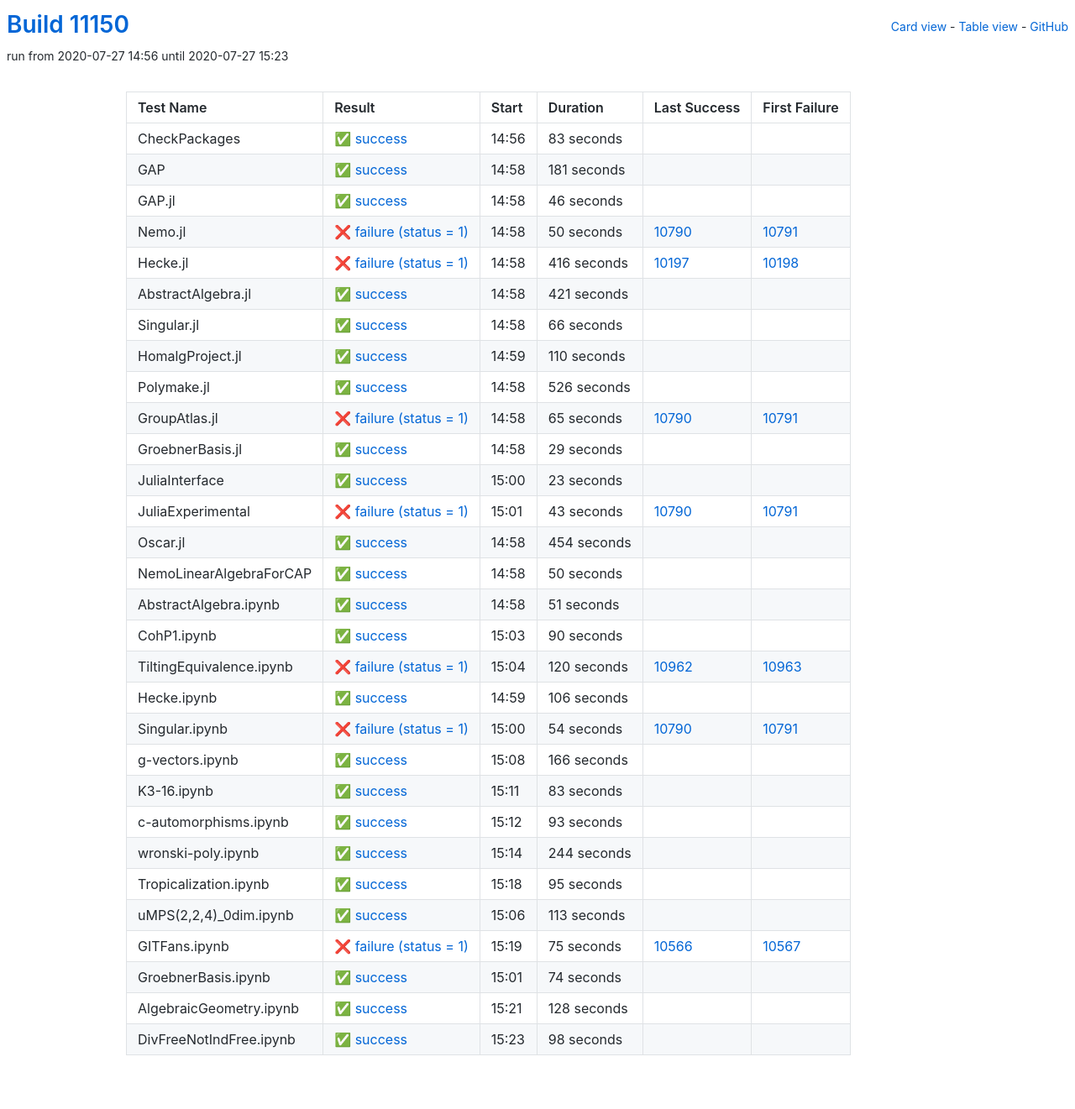
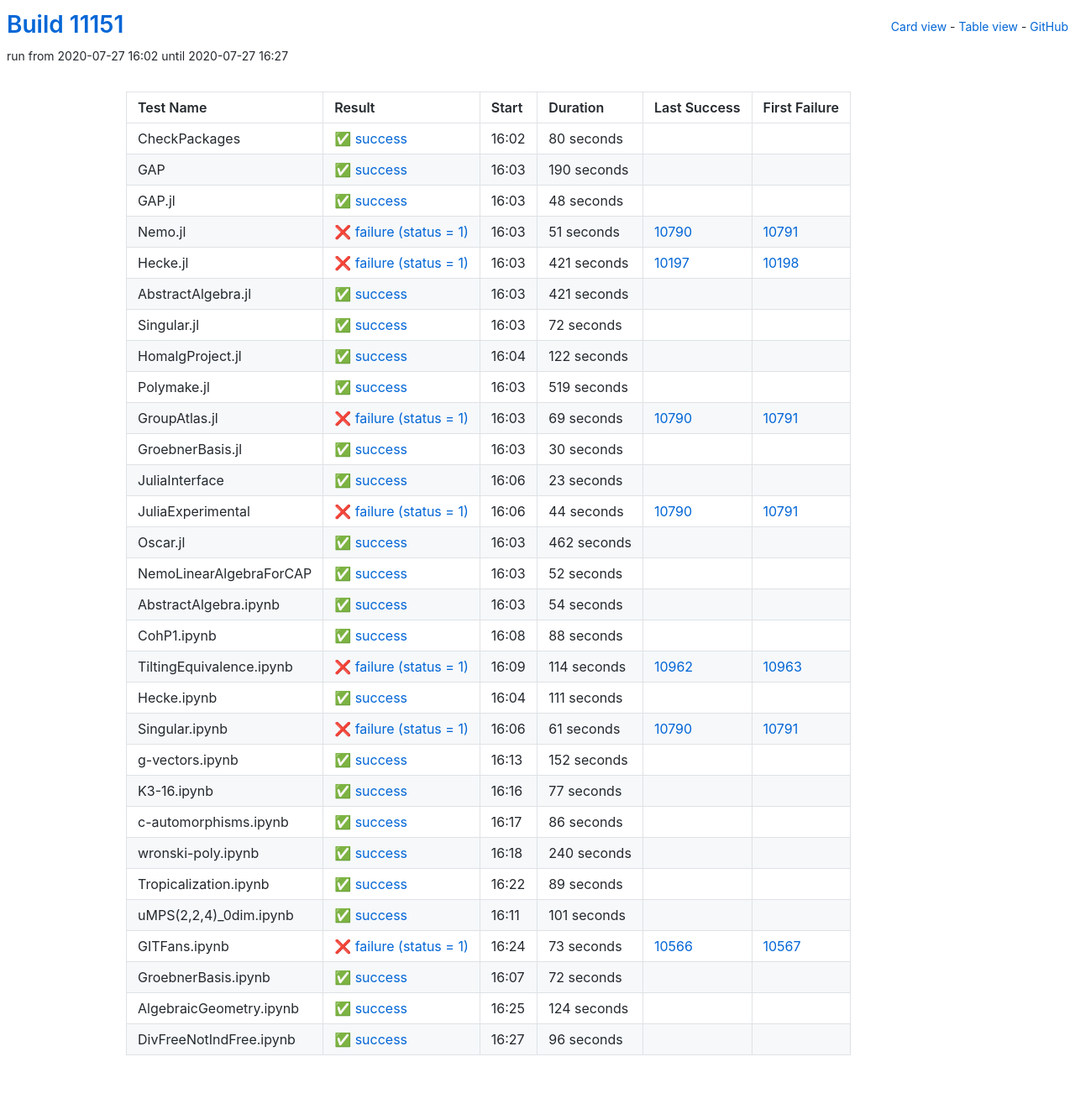
Before and after one commit to oscar-system/oscar-ci-status, a Jekyll site: the page built from table.html, in a window 1280 px wide. Shown: the whole page at 84% size. Built offline with Jekyll 4.4.1, drawn with Linux system fonts in a browser that asks for light colours.

Commit message:
Build #11151

```diff
--- a/_data/ci.yml
+++ b/_data/ci.yml
@@ -1,6 +1,6 @@
 ---
-build: 11150
-build_url: https://oscarci.mathematik.uni-kl.de/job/oscar/11150/
+build: 11151
+build_url: https://oscarci.mathematik.uni-kl.de/job/oscar/11151/
 job: oscar
 organization: oscar-system
 repo: oscar-ci-status
@@ -8,68 +8,68 @@
 tests:
 - name: CheckPackages
   id: checkpackages
-  log: https://oscarci.mathematik.uni-kl.de/job/oscar/11150/artifact/logs/build-11150/CheckPackages.log
-  start: 2020-07-27 14:56
+  log: https://oscarci.mathematik.uni-kl.de/job/oscar/11151/artifact/logs/build-11151/CheckPackages.log
+  start: 2020-07-27 16:02
   success: true
   exitcode: 0
   status: success
-  duration: 83
+  duration: 80
   last_success: false
   last_success_url:
   first_failure: false
   first_failure_url:
 - name: GAP
   id: gap
-  log: https://oscarci.mathematik.uni-kl.de/job/oscar/11150/artifact/logs/build-11150/GAP.log
-  start: 2020-07-27 14:58
+  log: https://oscarci.mathematik.uni-kl.de/job/oscar/11151/artifact/logs/build-11151/GAP.log
+  start: 2020-07-27 16:03
   success: true
   exitcode: 0
   status: success
-  duration: 181
+  duration: 190
   last_success: false
   last_success_url:
   first_failure: false
   first_failure_url:
 - name: GAP.jl
   id: gap-jl
-  log: https://oscarci.mathematik.uni-kl.de/job/oscar/11150/artifact/logs/build-11150/GAP.jl.log
-  start: 2020-07-27 14:58
+  log: https://oscarci.mathematik.uni-kl.de/job/oscar/11151/artifact/logs/build-11151/GAP.jl.log
+  start: 2020-07-27 16:03
   success: true
   exitcode: 0
   status: success
-  duration: 46
+  duration: 48
   last_success: false
   last_success_url:
   first_failure: false
   first_failure_url:
 - name: Nemo.jl
   id: nemo-jl
-  log: https://oscarci.mathematik.uni-kl.de/job/oscar/11150/artifact/logs/build-11150/Nemo.jl.log
-  start: 2020-07-27 14:58
+  log: https://oscarci.mathematik.uni-kl.de/job/oscar/11151/artifact/logs/build-11151/Nemo.jl.log
+  start: 2020-07-27 16:03
   success: false
   exitcode: 1
   status: failure
-  duration: 50
+  duration: 51
   last_success: 10790
   last_success_url: https://oscarci.mathematik.uni-kl.de/job/oscar/10790/
   first_failure: 10791
   first_failure_url: https://oscarci.mathematik.uni-kl.de/job/oscar/10791/
 - name: Hecke.jl
   id: hecke-jl
-  log: https://oscarci.mathematik.uni-kl.de/job/oscar/11150/artifact/logs/build-11150/Hecke.jl.log
-  start: 2020-07-27 14:58
+  log: https://oscarci.mathematik.uni-kl.de/job/oscar/11151/artifact/logs/build-11151/Hecke.jl.log
+  start: 2020-07-27 16:03
   success: false
   exitcode: 1
   status: failure
-  duration: 416
+  duration: 421
   last_success: 10197
   last_success_url: https://oscarci.mathematik.uni-kl.de/job/oscar/10197/
   first_failure: 10198
   first_failure_url: https://oscarci.mathematik.uni-kl.de/job/oscar/10198/
 - name: AbstractAlgebra.jl
   id: abstractalgebra-jl
-  log: https://oscarci.mathematik.uni-kl.de/job/oscar/11150/artifact/logs/build-11150/AbstractAlgebra.jl.log
-  start: 2020-07-27 14:58
+  log: https://oscarci.mathematik.uni-kl.de/job/oscar/11151/artifact/logs/build-11151/AbstractAlgebra.jl.log
+  start: 2020-07-27 16:03
   success: true
   exitcode: 0
   status: success
@@ -80,68 +80,68 @@
   first_failure_url:
 - name: Singular.jl
   id: singular-jl
-  log: https://oscarci.mathematik.uni-kl.de/job/oscar/11150/artifact/logs/build-11150/Singular.jl.log
-  start: 2020-07-27 14:58
+  log: https://oscarci.mathematik.uni-kl.de/job/oscar/11151/artifact/logs/build-11151/Singular.jl.log
+  start: 2020-07-27 16:03
   success: true
   exitcode: 0
   status: success
-  duration: 66
+  duration: 72
   last_success: false
   last_success_url:
   first_failure: false
   first_failure_url:
 - name: HomalgProject.jl
   id: homalgproject-jl
-  log: https://oscarci.mathematik.uni-kl.de/job/oscar/11150/artifact/logs/build-11150/HomalgProject.jl.log
-  start: 2020-07-27 14:59
+  log: https://oscarci.mathematik.uni-kl.de/job/oscar/11151/artifact/logs/build-11151/HomalgProject.jl.log
+  start: 2020-07-27 16:04
   success: true
   exitcode: 0
   status: success
-  duration: 110
+  duration: 122
   last_success: false
   last_success_url:
   first_failure: false
   first_failure_url:
 - name: Polymake.jl
   id: polymake-jl
-  log: https://oscarci.mathematik.uni-kl.de/job/oscar/11150/artifact/logs/build-11150/Polymake.jl.log
-  start: 2020-07-27 14:58
+  log: https://oscarci.mathematik.uni-kl.de/job/oscar/11151/artifact/logs/build-11151/Polymake.jl.log
+  start: 2020-07-27 16:03
   success: true
   exitcode: 0
   status: success
-  duration: 526
+  duration: 519
   last_success: false
   last_success_url:
   first_failure: false
   first_failure_url:
 - name: GroupAtlas.jl
   id: groupatlas-jl
-  log: https://oscarci.mathematik.uni-kl.de/job/oscar/11150/artifact/logs/build-11150/GroupAtlas.jl.log
-  start: 2020-07-27 14:58
+  log: https://oscarci.mathematik.uni-kl.de/job/oscar/11151/artifact/logs/build-11151/GroupAtlas.jl.log
+  start: 2020-07-27 16:03
   success: false
   exitcode: 1
   status: failure
-  duration: 65
+  duration: 69
   last_success: 10790
   last_success_url: https://oscarci.mathematik.uni-kl.de/job/oscar/10790/
   first_failure: 10791
   first_failure_url: https://oscarci.mathematik.uni-kl.de/job/oscar/10791/
 - name: GroebnerBasis.jl
   id: groebnerbasis-jl
-  log: https://oscarci.mathematik.uni-kl.de/job/oscar/11150/artifact/logs/build-11150/GroebnerBasis.jl.log
-  start: 2020-07-27 14:58
+  log: https://oscarci.mathematik.uni-kl.de/job/oscar/11151/artifact/logs/build-11151/GroebnerBasis.jl.log
+  start: 2020-07-27 16:03
   success: true
   exitcode: 0
   status: success
-  duration: 29
+  duration: 30
   last_success: false
   last_success_url:
   first_failure: false
   first_failure_url:
 - name: JuliaInterface
   id: juliainterface
-  log: https://oscarci.mathematik.uni-kl.de/job/oscar/11150/artifact/logs/build-11150/JuliaInterface.log
-  start: 2020-07-27 15:00
+  log: https://oscarci.mathematik.uni-kl.de/job/oscar/11151/artifact/logs/build-11151/JuliaInterface.log
+  start: 2020-07-27 16:06
   success: true
   exitcode: 0
   status: success
@@ -152,216 +152,216 @@
   first_failure_url:
 - name: JuliaExperimental
   id: juliaexperimental
-  log: https://oscarci.mathematik.uni-kl.de/job/oscar/11150/artifact/logs/build-11150/JuliaExperimental.log
-  start: 2020-07-27 15:01
+  log: https://oscarci.mathematik.uni-kl.de/job/oscar/11151/artifact/logs/build-11151/JuliaExperimental.log
+  start: 2020-07-27 16:06
   success: false
   exitcode: 1
   status: failure
-  duration: 43
+  duration: 44
   last_success: 10790
   last_success_url: https://oscarci.mathematik.uni-kl.de/job/oscar/10790/
   first_failure: 10791
   first_failure_url: https://oscarci.mathematik.uni-kl.de/job/oscar/10791/
 - name: Oscar.jl
   id: oscar-jl
-  log: https://oscarci.mathematik.uni-kl.de/job/oscar/11150/artifact/logs/build-11150/Oscar.jl.log
-  start: 2020-07-27 14:58
+  log: https://oscarci.mathematik.uni-kl.de/job/oscar/11151/artifact/logs/build-11151/Oscar.jl.log
+  start: 2020-07-27 16:03
   success: true
   exitcode: 0
   status: success
-  duration: 454
+  duration: 462
   last_success: false
   last_success_url:
   first_failure: false
   first_failure_url:
 - name: NemoLinearAlgebraForCAP
   id: nemolinearalgebraforcap
-  log: https://oscarci.mathematik.uni-kl.de/job/oscar/11150/artifact/logs/build-11150/NemoLinearAlgebraForCAP.log
-  start: 2020-07-27 14:58
+  log: https://oscarci.mathematik.uni-kl.de/job/oscar/11151/artifact/logs/build-11151/NemoLinearAlgebraForCAP.log
+  start: 2020-07-27 16:03
   success: true
   exitcode: 0
   status: success
-  duration: 50
+  duration: 52
   last_success: false
   last_success_url:
   first_failure: false
   first_failure_url:
 - name: AbstractAlgebra.ipynb
   id: abstractalgebra-ipynb
-  log: https://oscarci.mathematik.uni-kl.de/job/oscar/11150/artifact/logs/build-11150/AbstractAlgebra.ipynb.log
-  start: 2020-07-27 14:58
+  log: https://oscarci.mathematik.uni-kl.de/job/oscar/11151/artifact/logs/build-11151/AbstractAlgebra.ipynb.log
+  start: 2020-07-27 16:03
   success: true
   exitcode: 0
   status: success
-  duration: 51
+  duration: 54
   last_success: false
   last_success_url:
   first_failure: false
   first_failure_url:
 - name: CohP1.ipynb
   id: cohp1-ipynb
-  log: https://oscarci.mathematik.uni-kl.de/job/oscar/11150/artifact/logs/build-11150/CohP1.ipynb.log
-  start: 2020-07-27 15:03
+  log: https://oscarci.mathematik.uni-kl.de/job/oscar/11151/artifact/logs/build-11151/CohP1.ipynb.log
+  start: 2020-07-27 16:08
   success: true
   exitcode: 0
   status: success
-  duration: 90
+  duration: 88
   last_success: false
   last_success_url:
   first_failure: false
   first_failure_url:
 - name: TiltingEquivalence.ipynb
   id: tiltingequivalence-ipynb
-  log: https://oscarci.mathematik.uni-kl.de/job/oscar/11150/artifact/logs/build-11150/TiltingEquivalence.ipynb.log
-  start: 2020-07-27 15:04
+  log: https://oscarci.mathematik.uni-kl.de/job/oscar/11151/artifact/logs/build-11151/TiltingEquivalence.ipynb.log
+  start: 2020-07-27 16:09
   success: false
   exitcode: 1
   status: failure
-  duration: 120
+  duration: 114
   last_success: 10962
   last_success_url: https://oscarci.mathematik.uni-kl.de/job/oscar/10962/
   first_failure: 10963
   first_failure_url: https://oscarci.mathematik.uni-kl.de/job/oscar/10963/
 - name: Hecke.ipynb
   id: hecke-ipynb
-  log: https://oscarci.mathematik.uni-kl.de/job/oscar/11150/artifact/logs/build-11150/Hecke.ipynb.log
-  start: 2020-07-27 14:59
+  log: https://oscarci.mathematik.uni-kl.de/job/oscar/11151/artifact/logs/build-11151/Hecke.ipynb.log
+  start: 2020-07-27 16:04
   success: true
   exitcode: 0
   status: success
-  duration: 106
+  duration: 111
   last_success: false
   last_success_url:
   first_failure: false
   first_failure_url:
 - name: Singular.ipynb
   id: singular-ipynb
-  log: https://oscarci.mathematik.uni-kl.de/job/oscar/11150/artifact/logs/build-11150/Singular.ipynb.log
-  start: 2020-07-27 15:00
+  log: https://oscarci.mathematik.uni-kl.de/job/oscar/11151/artifact/logs/build-11151/Singular.ipynb.log
+  start: 2020-07-27 16:06
   success: false
   exitcode: 1
   status: failure
-  duration: 54
+  duration: 61
   last_success: 10790
   last_success_url: https://oscarci.mathematik.uni-kl.de/job/oscar/10790/
   first_failure: 10791
   first_failure_url: https://oscarci.mathematik.uni-kl.de/job/oscar/10791/
 - name: g-vectors.ipynb
   id: g-vectors-ipynb
-  log: https://oscarci.mathematik.uni-kl.de/job/oscar/11150/artifact/logs/build-11150/g-vectors.ipynb.log
-  start: 2020-07-27 15:08
+  log: https://oscarci.mathematik.uni-kl.de/job/oscar/11151/artifact/logs/build-11151/g-vectors.ipynb.log
+  start: 2020-07-27 16:13
   success: true
   exitcode: 0
   status: success
-  duration: 166
+  duration: 152
   last_success: false
   last_success_url:
   first_failure: false
   first_failure_url:
 - name: K3-16.ipynb
   id: k3-16-ipynb
-  log: https://oscarci.mathematik.uni-kl.de/job/oscar/11150/artifact/logs/build-11150/K3-16.ipynb.log
-  start: 2020-07-27 15:11
+  log: https://oscarci.mathematik.uni-kl.de/job/oscar/11151/artifact/logs/build-11151/K3-16.ipynb.log
+  start: 2020-07-27 16:16
   success: true
   exitcode: 0
   status: success
-  duration: 83
+  duration: 77
   last_success: false
   last_success_url:
   first_failure: false
   first_failure_url:
 - name: c-automorphisms.ipynb
   id: c-automorphisms-ipynb
-  log: https://oscarci.mathematik.uni-kl.de/job/oscar/11150/artifact/logs/build-11150/c-automorphisms.ipynb.log
-  start: 2020-07-27 15:12
+  log: https://oscarci.mathematik.uni-kl.de/job/oscar/11151/artifact/logs/build-11151/c-automorphisms.ipynb.log
+  start: 2020-07-27 16:17
   success: true
   exitcode: 0
   status: success
-  duration: 93
+  duration: 86
   last_success: false
   last_success_url:
   first_failure: false
   first_failure_url:
 - name: wronski-poly.ipynb
   id: wronski-poly-ipynb
-  log: https://oscarci.mathematik.uni-kl.de/job/oscar/11150/artifact/logs/build-11150/wronski-poly.ipynb.log
-  start: 2020-07-27 15:14
+  log: https://oscarci.mathematik.uni-kl.de/job/oscar/11151/artifact/logs/build-11151/wronski-poly.ipynb.log
+  start: 2020-07-27 16:18
   success: true
   exitcode: 0
   status: success
-  duration: 244
+  duration: 240
   last_success: false
   last_success_url:
   first_failure: false
   first_failure_url:
 - name: Tropicalization.ipynb
   id: tropicalization-ipynb
-  log: https://oscarci.mathematik.uni-kl.de/job/oscar/11150/artifact/logs/build-11150/Tropicalization.ipynb.log
-  start: 2020-07-27 15:18
+  log: https://oscarci.mathematik.uni-kl.de/job/oscar/11151/artifact/logs/build-11151/Tropicalization.ipynb.log
+  start: 2020-07-27 16:22
   success: true
   exitcode: 0
   status: success
-  duration: 95
+  duration: 89
   last_success: false
   last_success_url:
   first_failure: false
   first_failure_url:
 - name: uMPS(2,2,4)_0dim.ipynb
   id: umps-2-2-4-0dim-ipynb
-  log: https://oscarci.mathematik.uni-kl.de/job/oscar/11150/artifact/logs/build-11150/uMPS-2-2-4-_0dim.ipynb.log
-  start: 2020-07-27 15:06
+  log: https://oscarci.mathematik.uni-kl.de/job/oscar/11151/artifact/logs/build-11151/uMPS-2-2-4-_0dim.ipynb.log
+  start: 2020-07-27 16:11
   success: true
   exitcode: 0
   status: success
-  duration: 113
+  duration: 101
   last_success: false
   last_success_url:
   first_failure: false
   first_failure_url:
 - name: GITFans.ipynb
   id: gitfans-ipynb
-  log: https://oscarci.mathematik.uni-kl.de/job/oscar/11150/artifact/logs/build-11150/GITFans.ipynb.log
-  start: 2020-07-27 15:19
+  log: https://oscarci.mathematik.uni-kl.de/job/oscar/11151/artifact/logs/build-11151/GITFans.ipynb.log
+  start: 2020-07-27 16:24
   success: false
   exitcode: 1
   status: failure
-  duration: 75
+  duration: 73
   last_success: 10566
   last_success_url: https://oscarci.mathematik.uni-kl.de/job/oscar/10566/
   first_failure: 10567
   first_failure_url: https://oscarci.mathematik.uni-kl.de/job/oscar/10567/
 - name: GroebnerBasis.ipynb
   id: groebnerbasis-ipynb
-  log: https://oscarci.mathematik.uni-kl.de/job/oscar/11150/artifact/logs/build-11150/GroebnerBasis.ipynb.log
-  start: 2020-07-27 15:01
+  log: https://oscarci.mathematik.uni-kl.de/job/oscar/11151/artifact/logs/build-11151/GroebnerBasis.ipynb.log
+  start: 2020-07-27 16:07
   success: true
   exitcode: 0
   status: success
-  duration: 74
+  duration: 72
   last_success: false
   last_success_url:
   first_failure: false
   first_failure_url:
 - name: AlgebraicGeometry.ipynb
   id: algebraicgeometry-ipynb
-  log: https://oscarci.mathematik.uni-kl.de/job/oscar/11150/artifact/logs/build-11150/AlgebraicGeometry.ipynb.log
-  start: 2020-07-27 15:21
+  log: https://oscarci.mathematik.uni-kl.de/job/oscar/11151/artifact/logs/build-11151/AlgebraicGeometry.ipynb.log
+  start: 2020-07-27 16:25
   success: true
   exitcode: 0
   status: success
-  duration: 128
+  duration: 124
   last_success: false
   last_success_url:
   first_failure: false
   first_failure_url:
 - name: DivFreeNotIndFree.ipynb
   id: divfreenotindfree-ipynb
-  log: https://oscarci.mathematik.uni-kl.de/job/oscar/11150/artifact/logs/build-11150/DivFreeNotIndFree.ipynb.log
-  start: 2020-07-27 15:23
+  log: https://oscarci.mathematik.uni-kl.de/job/oscar/11151/artifact/logs/build-11151/DivFreeNotIndFree.ipynb.log
+  start: 2020-07-27 16:27
   success: true
   exitcode: 0
   status: success
-  duration: 98
+  duration: 96
   last_success: false
   last_success_url:
   first_failure: false
```
Also changed, not shown: README.md.
